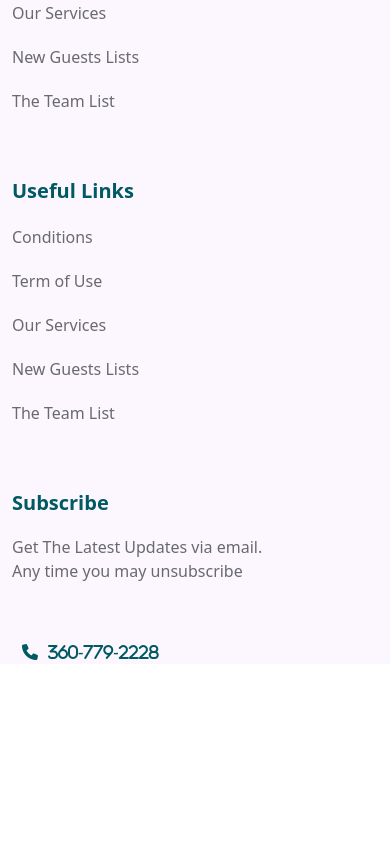
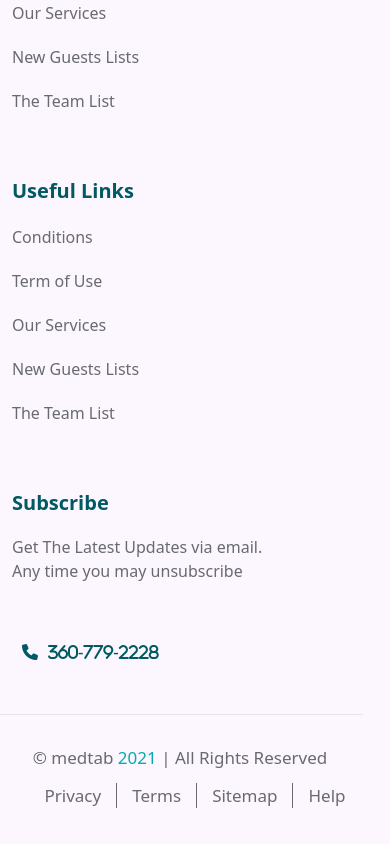
Before and after one commit to Magamed-Ali/Vaccination-against-the-virus, a React app: page / in a window 390 px wide. Shown: the part 1932-2776 px from the top of the page. Before the commit the page ends 2596 px from the top, so only its background shows below. Built offline with nearby package versions, Linux system fonts and the light colour scheme.

Commit message:
create footer-floor and shadow to container-line

```diff
--- a/src/components/shared/footer/Footer.js
+++ b/src/components/shared/footer/Footer.js
@@ -1,6 +1,7 @@
 import React from 'react';
 import logo from '../../../assets/images/logo.png'
 import ContainerLines from '../../shared/container-lines/ContainerLine'
+import FooterFloor from "./FooterFloor";
 
 function Footer() {
     return (
@@ -56,6 +57,7 @@ function Footer() {
                         <i className="fas fa-phone number"><span>360-779-2228</span></i>
                     </div>
                 </div>
+                <div><FooterFloor/></div>
             </div>
         </div>
     );
--- /dev/null
+++ b/src/components/shared/footer/FooterFloor.js
@@ -0,0 +1,19 @@
+import React from 'react';
+
+function FooterFloor() {
+    return (
+        <div className="container content-floor">
+            <div>© medtab<a href="" className="floor-a"> 2021 </a>| All Rights Reserved</div>
+            <div>
+                <ul>
+                    <li><a href="/">Privacy</a></li>
+                    <li><a href="/">Terms</a></li>
+                    <li><a href="/">Sitemap</a></li>
+                    <li><a href="/">Help</a></li>
+                </ul>
+            </div>
+        </div>
+    );
+}
+
+export default FooterFloor;
--- a/src/styles/container-line.scss
+++ b/src/styles/container-line.scss
@@ -4,6 +4,7 @@
   padding: 20px 50px;
   margin: 0 -15px 50px;
   border-radius: 15px;
+  box-shadow: 0 8px 24px rgba(0,0,0,0.15);
 
   .mail {
     border-right: none;
@@ -12,7 +13,7 @@
 
 .address-line {
   display: flex;
-  justify-content:normal;
+  justify-content: normal;
   align-items: center;
   padding: 0 15px;
   border-right: 1px solid rgba(26, 26, 26, 0.16);
@@ -47,13 +48,13 @@
     margin: 0;
   }
 
-  p + p {
+  p:last-child {
     color: $background;
     font-weight: 500;
   }
 }
 
-@media screen  and (max-width: 960px){
+@media screen and (max-width: 960px) {
 
   .address-line {
     border-right: none;
@@ -73,3 +74,19 @@
     border-top: none;
   }
 }
+
+@media screen and (max-width: 991px) {
+  .address-line {
+    padding: 30px 15px 0 0;
+    margin: 30px 0 0 0;
+    border-right: none;
+    border-top: 1px solid rgba(26, 26, 26, 0.16);
+
+
+  }
+  .address {
+    border-top: none;
+    padding: 0px 20px 0 0;
+    margin: 0;
+  }
+}
--- /dev/null
+++ b/src/styles/footer-floor.scss
@@ -0,0 +1,58 @@
+
+.content-floor {
+  display: flex;
+  justify-content: space-between;
+  margin: 50px -15px 0;
+  padding: 30px 0;
+  color: $footer-color-text;
+  white-space: nowrap;
+  font-size: 17px;
+  font-weight: 400;
+  border-top: 1px solid rgba(104, 106, 111, 0.14);
+
+  .floor-a {
+    color: $footer-logo-color;
+    transition: .3ms;
+
+    &:hover {
+      color: $background;
+    }
+  }
+
+  a {
+    text-decoration: none;
+    text-decoration: none;
+    color: $footer-color-text;
+    transition: .3s;
+
+    &:hover {
+      color: $footer-logo-color;
+    }
+  }
+
+  ul {
+    display: flex;
+  }
+
+  li {
+    list-style-type: none;
+    border-left: 1px solid #686A6FFF;
+    margin-left: 15px;
+    padding-left: 15px;
+
+    &:first-child {
+      border-left: none;
+    }
+  }
+}
+
+@media screen and (max-width: 720px){
+  .content-floor{
+    display: flex;
+    flex-wrap: wrap;
+    justify-content: center;
+    div:last-child{
+      margin-top: 12px;
+    }
+  }
+}
--- a/src/styles/header.scss
+++ b/src/styles/header.scss
@@ -80,6 +80,7 @@ body {
       a {
         text-decoration: none;
         color: $white;
+        transition: 0.4s;
 
         &:hover {
           cursor: pointer;
--- a/src/styles/style.scss
+++ b/src/styles/style.scss
@@ -3,3 +3,4 @@
 @import "pictures-line";
 @import "footer";
 @import "container-line";
+@import "footer-floor";
--- a/src/styles/variables.scss
+++ b/src/styles/variables.scss
@@ -2,7 +2,7 @@
 $white: #fff;
 $background: #005963;
 $black-text-btn: #1a1a1a;
-$footer-color-text: #686a6f;
+$footer-color-text: rgb(104, 106, 111);
 $footer-logo-color: #00acb1;
 $footer-h6: #005963;
 
```
Also changed, not shown: src/styles/footer.scss (line endings or trailing spaces).
